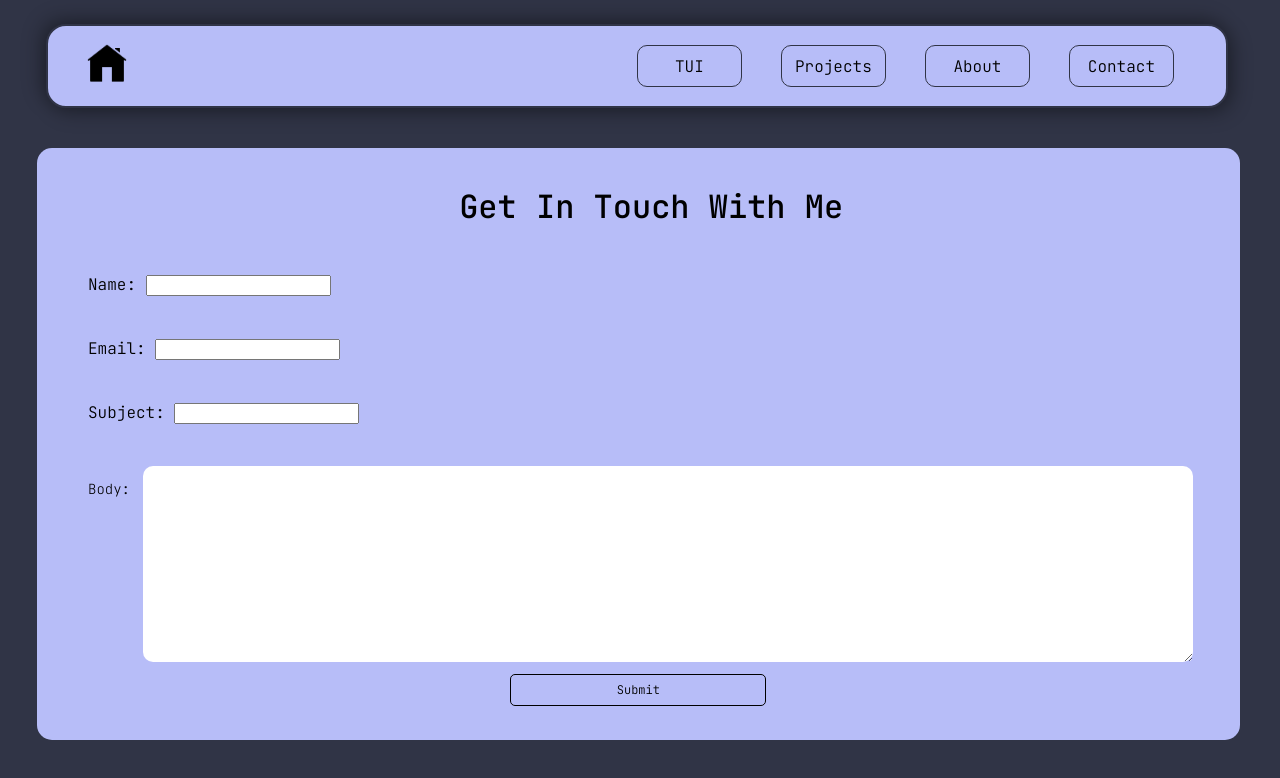
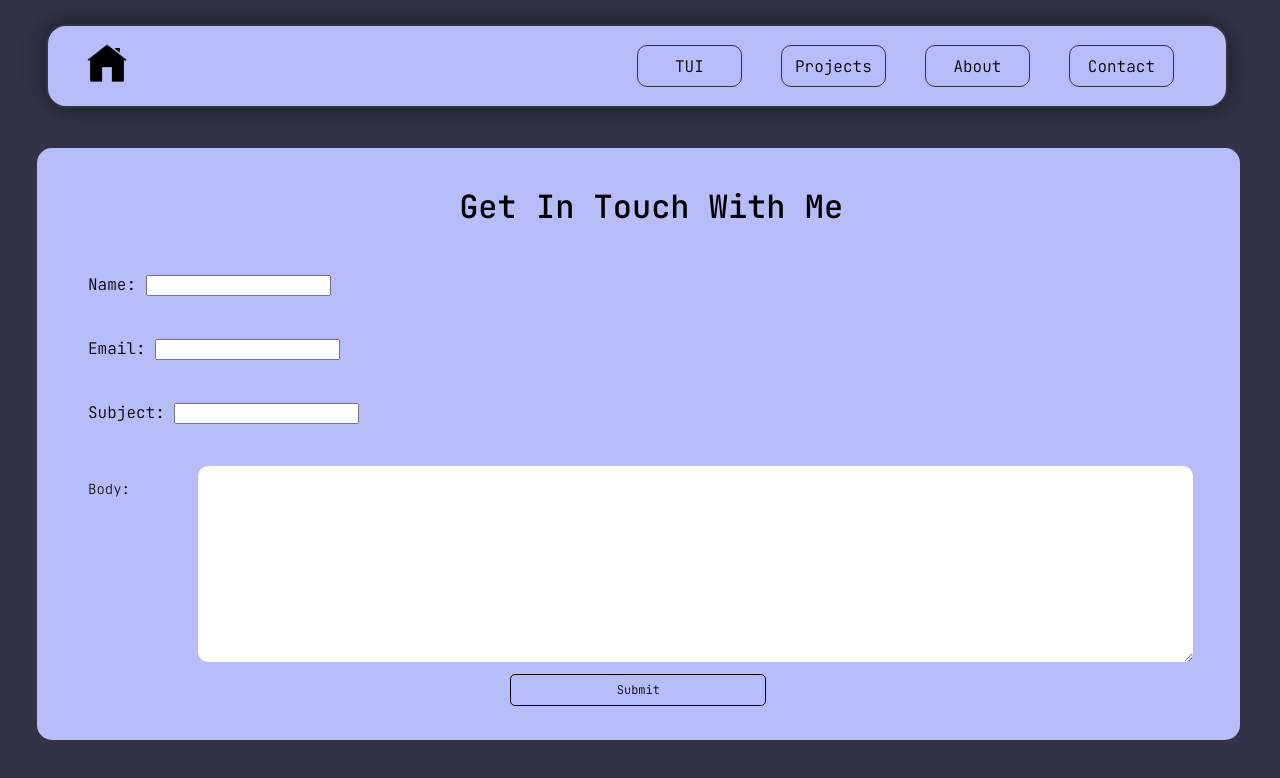
Before and after one commit to NucleoFusion/svelte-portfolio, a SvelteKit app: page /contact in a window 1280 px wide. Shown: the top 778 px of the page. Built offline with nearby package versions, Linux system fonts and the light colour scheme.

Commit message:
Fixing Contact Form misalignment

```diff
--- a/src/routes/contact/contact.css
+++ b/src/routes/contact/contact.css
@@ -51,6 +51,12 @@
   border-radius: 10px;
 }
 
+.mailForm div {
+  display: grid;
+  grid-template-rows: 1fr;
+  grid-template-columns: .1fr 0.9fr;
+}
+
 .mailForm textarea {
   width: 100%;
   height: 100%;
@@ -63,8 +69,6 @@
   display: grid;
   grid-template-columns: auto 1fr;
   grid-template-rows: 1fr;
-
-  gap: 1vw;
 }
 
 .textInput h3 {
```
Also changed, not shown: src/lib/data.json (+1 -1 lines).
